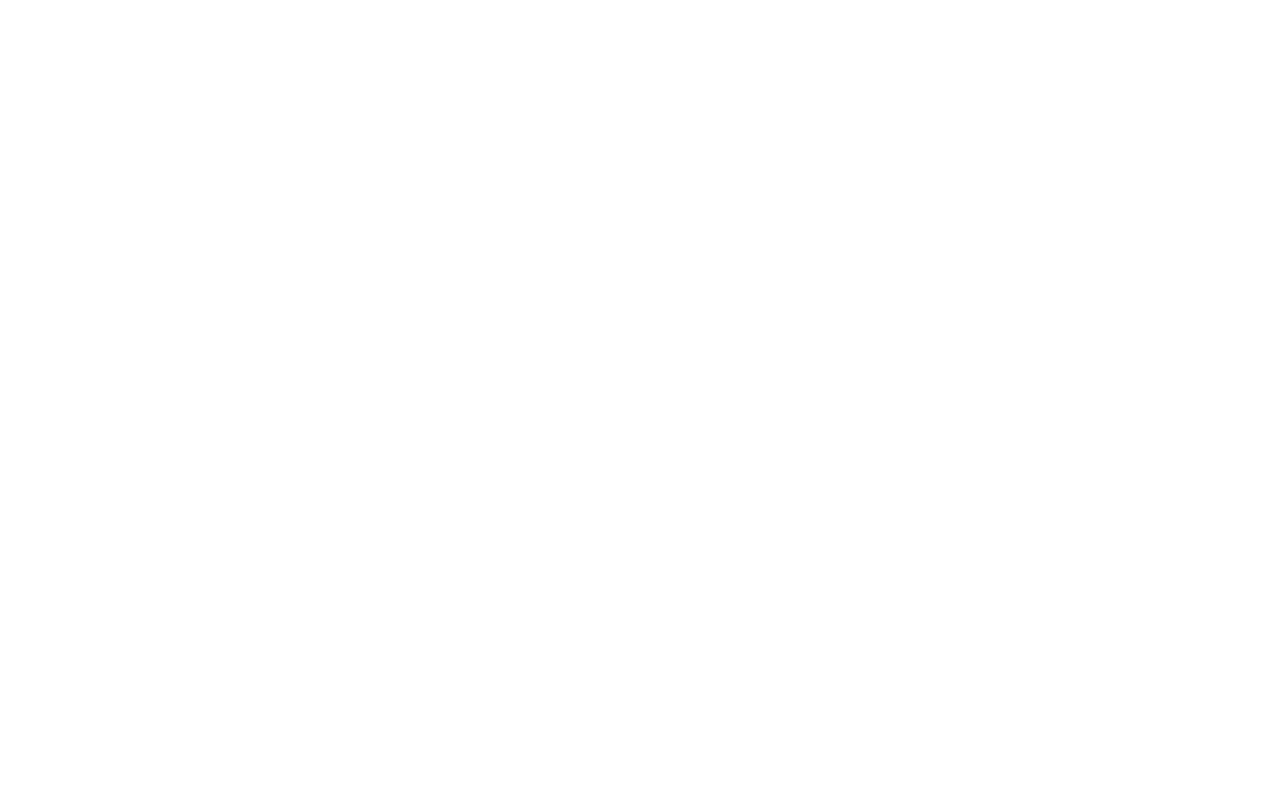
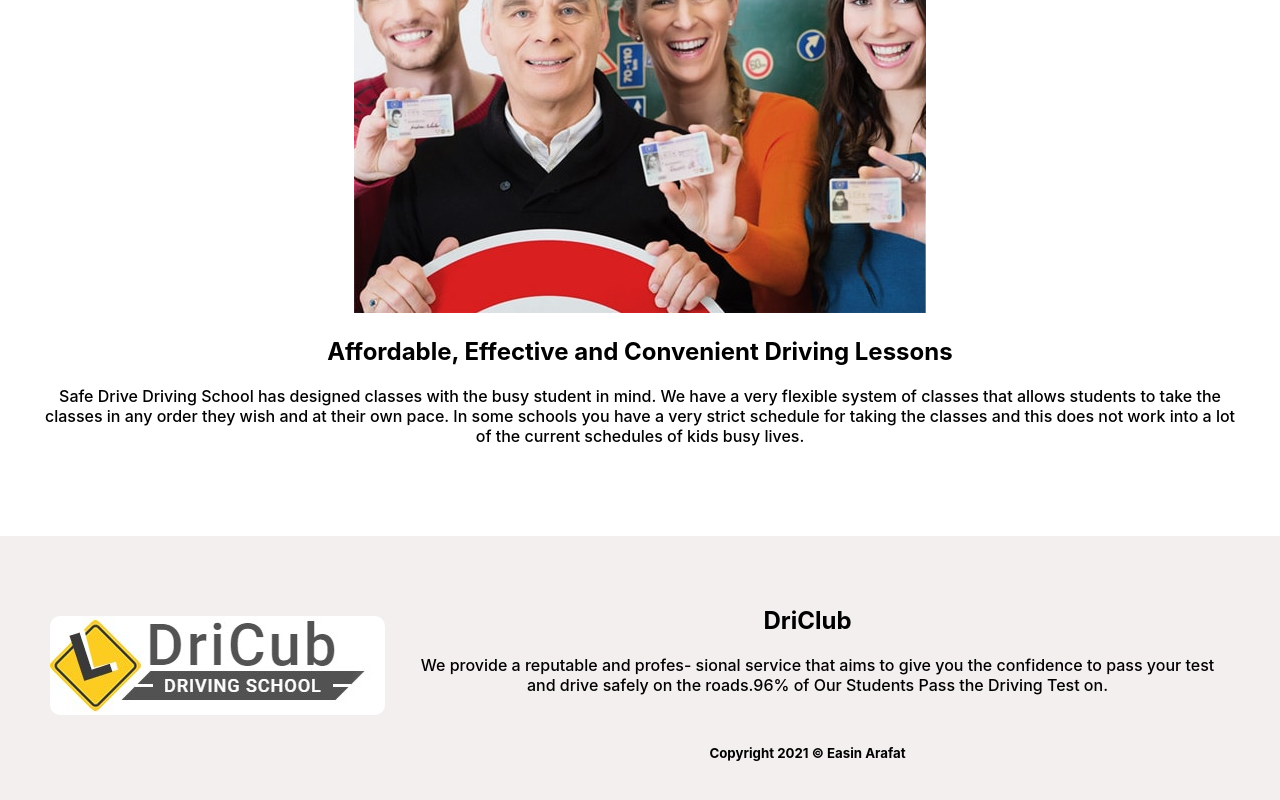
Before and after one commit to mrx-arafat/Dri-Club-React-Single-Page-Web-App, a React (Create React App) app: page /about in a window 1280 px wide. Shown: the part 468-1268 px from the top of the page. Before the commit the page ends 800 px from the top, so only its background shows below. Built offline with nearby package versions, Linux system fonts and the light colour scheme.

Commit message:
about us

```diff
--- a/src/App.js
+++ b/src/App.js
@@ -6,6 +6,8 @@
 import Home from "./components/Home/Home";
 import Services from "./components/Services/Services";
 import NotFound from "./components/NotFound/NotFound";
+import FAQ from "./components/FAQ/FAQ";
+import Footer from "./components/Footer/Footer";
 
 function App() {
   return (
@@ -27,11 +29,15 @@
           <Route path="/services">
             <Services></Services>
           </Route>
+          <Route path="/faq">
+            <FAQ></FAQ>
+          </Route>
           <Route>
             <NotFound></NotFound>
           </Route>
         </Switch>
       </BrowserRouter>
+      <Footer></Footer>
     </div>
   );
 }
--- /dev/null
+++ b/src/components/About/About.css
@@ -0,0 +1,9 @@
+.about-container {
+  display: flex;
+  justify-content: center;
+  padding: 40px;
+}
+
+.about-p {
+  font-size: 16px;
+}
--- a/src/components/About/About.js
+++ b/src/components/About/About.js
@@ -1,9 +1,24 @@
 import React from "react";
-
+import img1 from "../../img/img-01.jpg";
+import "./About.css";
 const About = () => {
   return (
     <div>
-      <h2>Hello about</h2>
+      <h1>Our Overview</h1>
+      <div className="about-container">
+        <div className="text-container">
+          <img src={img1} alt="" />
+          <h2>Affordable, Effective and Convenient Driving Lessons</h2>
+          <p className="about-p">
+            Safe Drive Driving School has designed classes with the busy student
+            in mind. We have a very flexible system of classes that allows
+            students to take the classes in any order they wish and at their own
+            pace. In some schools you have a very strict schedule for taking the
+            classes and this does not work into a lot of the current schedules
+            of kids busy lives.
+          </p>
+        </div>
+      </div>
     </div>
   );
 };
--- /dev/null
+++ b/src/components/Footer/Footer.css
@@ -0,0 +1,16 @@
+.footer {
+  display: flex;
+  background-color: rgb(243, 239, 239);
+  padding: 50px;
+}
+.image {
+  margin-top: 30px;
+  border-radius: 10px;
+}
+.pp {
+  font-size: 16px;
+  margin-left: 20px;
+}
+.textF {
+  justify-content: first baseline;
+}
--- /dev/null
+++ b/src/components/Footer/Footer.js
@@ -0,0 +1,24 @@
+import React from "react";
+
+import logo from "../../img/logo.jpg";
+import "./Footer.css";
+const Footer = () => {
+  return (
+    <div className="footer">
+      <div>
+        <img className="image" src={logo} alt="" srcset="" />
+      </div>
+      <div className="textF">
+        <h2>DriClub</h2>
+        <p className="pp">
+          We provide a reputable and profes- sional service that aims to give
+          you the confidence to pass your test and drive safely on the roads.96%
+          of Our Students Pass the Driving Test on.
+        </p>
+        <h5>Copyright 2021 &copy; Easin Arafat</h5>
+      </div>
+    </div>
+  );
+};
+
+export default Footer;
--- a/src/components/HomeSection/HomeSection.css
+++ b/src/components/HomeSection/HomeSection.css
@@ -1,4 +1,4 @@
-.container {
+.containerHome {
   display: flex;
   padding: 30px;
 }
@@ -10,6 +10,7 @@
 .text {
   display: flex;
   flex-direction: column;
+
   justify-content: center;
   align-items: center;
 }
--- a/src/components/HomeSection/HomeSection.js
+++ b/src/components/HomeSection/HomeSection.js
@@ -6,7 +6,7 @@
 //added in Home.js
 const HomeSection = () => {
   return (
-    <div className="container">
+    <div className="containerHome">
       <img className="img" src={img} alt="drive school" srcset="" />
       <div className="text">
         <h1>Are You Ready?</h1>
```
Also changed, not shown: src/img/img-01.jpg (added).
